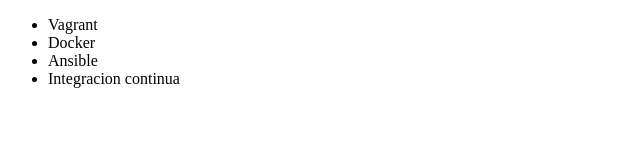
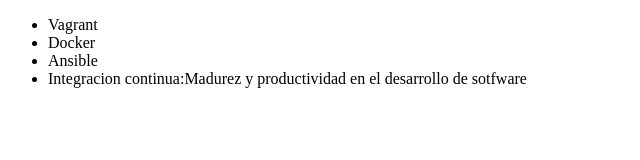
Before and after one commit to manzano2711/git-, a plain HTML site: page index.html in a window 1280 px wide. Shown: the whole page, without its empty margins (0-640 px from the left). Drawn offline with Linux system fonts and the light colour scheme.

Commit message:
renombrando curso de integracion

```diff
--- a/index.html
+++ b/index.html
@@ -9,6 +9,6 @@
             <li>Vagrant</li>
             <li>Docker</li>
             <li>Ansible</li>
-            <li>Integracion continua</li>
+            <li>Integracion continua:Madurez y productividad en el desarrollo de sotfware</li>
         </ul>
     </body>
```
